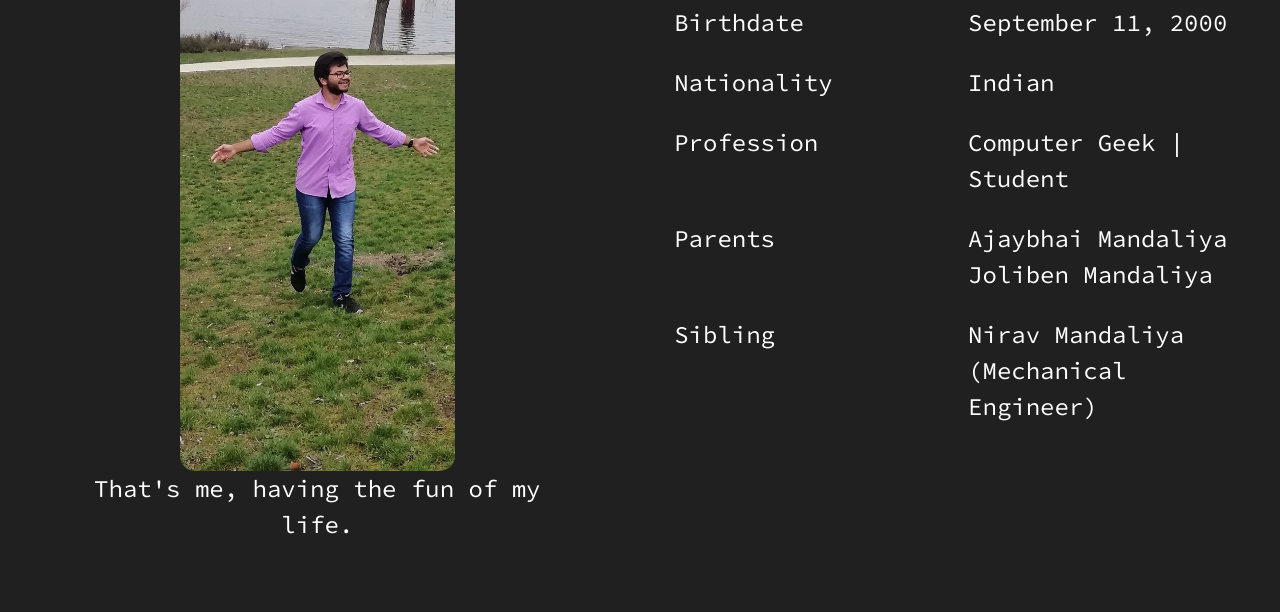
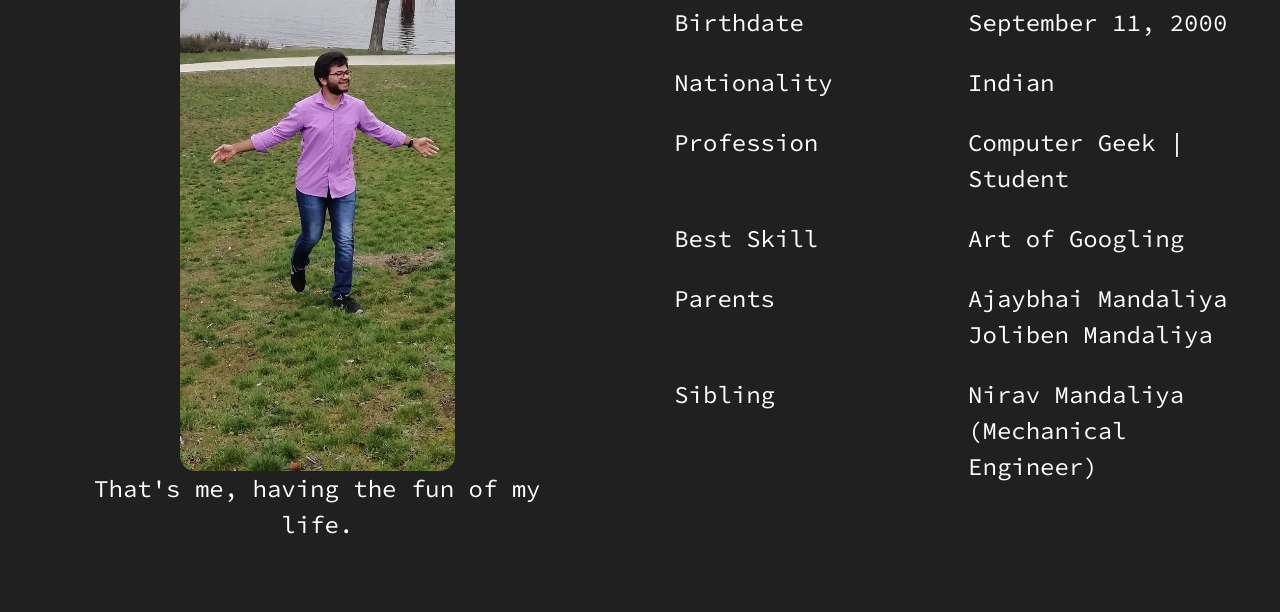
Before and after one commit to krman009/sereneinserenade.github.io, a plain HTML site: page index.html in a window 1280 px wide. Shown: the part 127-739 px from the top of the page. Drawn offline with nearby package versions, Linux system fonts and the light colour scheme; a script that the page names is missing.

Commit message:
Best skill

```diff
--- a/index.html
+++ b/index.html
@@ -39,6 +39,10 @@
                 <div class="row mb-4">
                     <div class="col">Profession</div>
                     <div class="col">Computer Geek | Student</div>
+                </div>
+                <div class="row mb-4">
+                    <div class="col">Best Skill</div>
+                    <div class="col">Art of Googling </div>
                 </div>
                 <div class="row mb-4">
                     <div class="col">Parents</div>
```
